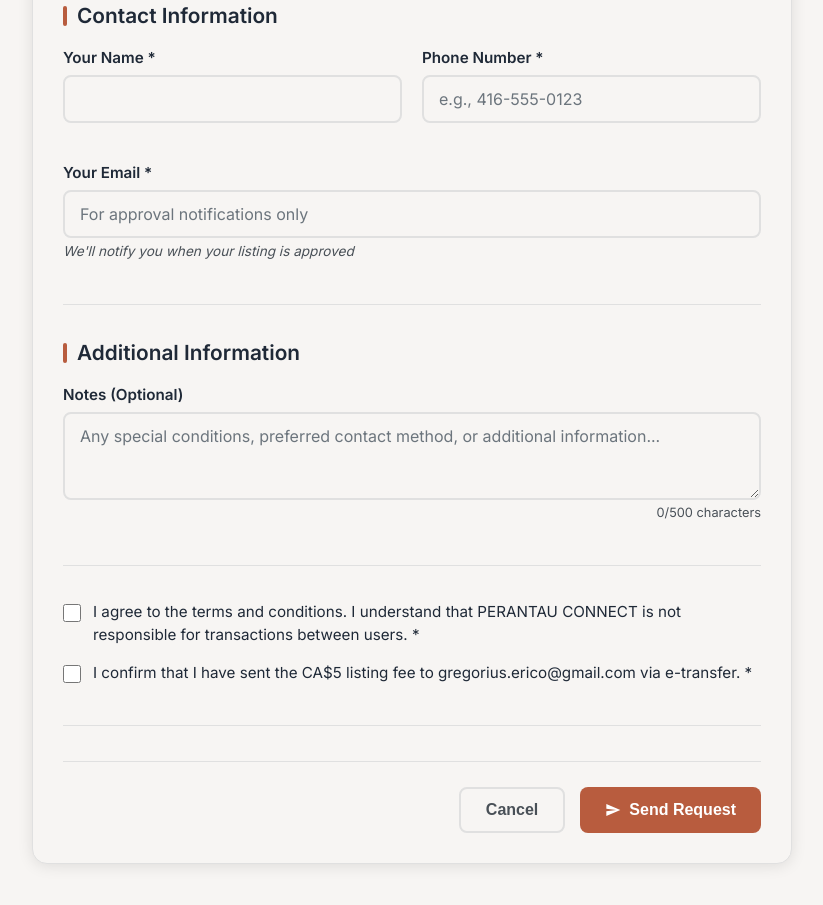
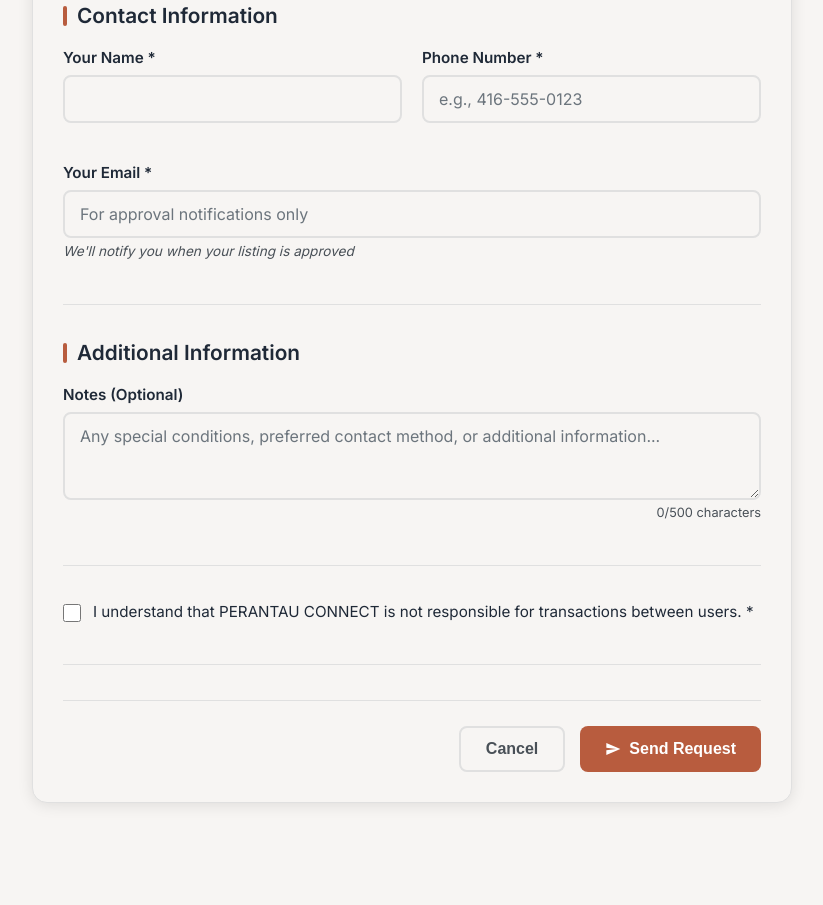
Before and after one commit to G0getit/perantau, a website: page add-offer.html in a window 1280 px wide. Shown: the part 1729-2634 px from the top of the page, without its empty margins (228-1051 px from the left). After the commit the page ends 2582 px from the top, so only its background shows below. Drawn offline with nearby package versions, Linux system fonts and the light colour scheme.

Commit message:
Update add-offer.html
Changed checkbox and changed "support fee" wording.

```diff
--- a/add-offer.html
+++ b/add-offer.html
@@ -65,8 +65,8 @@
         <div class="payment-notice">
             <div class="notice-icon">👐</div>
             <div class="notice-content">
-                <h3>Support Fee Required</h3>
-                <p><strong>CA$3 per listing</strong> must be sent to <strong>gregorius.erico@gmail.com</strong> via e-transfer before your request can be approved.</p>
+                <h3>Support Fee</h3>
+                <p>We would appreciate a support fee of <strong>CA$3 per listing</strong> to be sent to <strong>gregorius.erico@gmail.com</strong> via e-transfer.</p>
                 <p>Your listing will be active until your drop-off deadline date. Payment ensures quality listings and prevents spam. Honestly, this helps us maintain the listing system.</p>
                 <p><strong>Benefits:</strong></p>
                 <ul>
@@ -211,14 +211,7 @@
                     <div class="checkbox-group">
                         <input type="checkbox" id="agreeTerms" class="checkbox-input" required>
                         <label for="agreeTerms" class="checkbox-label">
-                            I agree to the terms and conditions. I understand that PERANTAU CONNECT is not responsible for transactions between users. *
-                        </label>
-                    </div>
-
-                    <div class="checkbox-group">
-                        <input type="checkbox" id="confirmPayment" class="checkbox-input" required>
-                        <label for="confirmPayment" class="checkbox-label">
-                            I confirm that I have sent the CA$5 listing fee to gregorius.erico@gmail.com via e-transfer. *
+                            I understand that PERANTAU CONNECT is not responsible for transactions between users. *
                         </label>
                     </div>
                 </div>
@@ -292,4 +285,5 @@
     <script src="js/add-offer.js"></script>
     <script src="js/global.js"></script>
 </body>
+
 </html>
```
